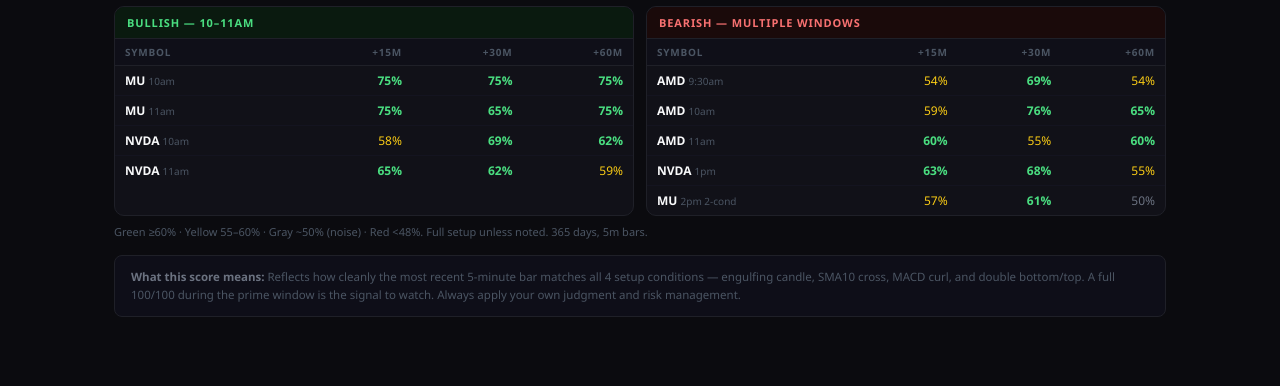
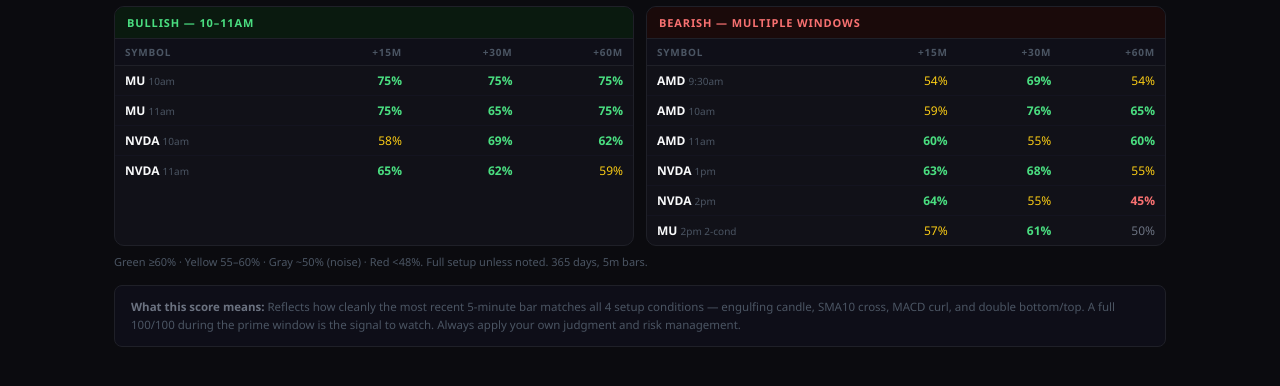
Before and after one commit to mrushjr21-blip/spy-grader, a Flask app: page / in a window 1280 px wide. Shown: the part 255-641 px from the top of the page. Run offline with Flask 3, Linux system fonts and the light colour scheme.

Commit message:
Add NVDA bearish 2pm prime window (64% WR at +15m)

```diff
--- a/app.py
+++ b/app.py
@@ -81,8 +81,9 @@ BACKTEST_STATS = {
     ("AMD",  "bearish",  9): {"wr_15m": 54, "wr_30m": 69, "wr_60m": 54, "avg_15m": "+0.00%", "avg_30m": "+0.32%", "avg_60m": "+0.70%", "mfe": "+1.28%", "note": "Best exit: +30m (69% win rate)"},
     ("AMD",  "bearish", 10): {"wr_15m": 59, "wr_30m": 76, "wr_60m": 65, "avg_15m": "+0.09%", "avg_30m": "+0.23%", "avg_60m": "+0.19%", "mfe": "+1.09%", "note": "Best exit: +30m (76% win rate)"},
     ("AMD",  "bearish", 11): {"wr_15m": 60, "wr_30m": 55, "wr_60m": 60, "avg_15m": "+0.12%", "avg_30m": "+0.12%", "avg_60m": "+0.11%", "mfe": "+0.66%", "note": "Similar edge at +15m & +60m"},
-    # NVDA full setup bearish (prime: 1pm)
+    # NVDA full setup bearish (prime: 1-2pm)
     ("NVDA", "bearish", 13): {"wr_15m": 63, "wr_30m": 68, "wr_60m": 55, "avg_15m": "+0.04%", "avg_30m": "+0.04%", "avg_60m": "+0.02%", "mfe": "+0.38%", "note": "Best exit: +30m (68% win rate)"},
+    ("NVDA", "bearish", 14): {"wr_15m": 64, "wr_30m": 55, "wr_60m": 45, "avg_15m": "+0.06%", "avg_30m": "+0.06%", "avg_60m": "-0.08%", "mfe": "+0.34%", "note": "Best exit: +15m (64% win rate)"},
     # MU 2-condition bearish (prime: 2pm)
     ("MU",   "engulf_bear", 14): {"wr_15m": 57, "wr_30m": 61, "wr_60m": 50, "avg_15m": "+0.05%", "avg_30m": "+0.16%", "avg_60m": "+0.02%", "mfe": "+0.73%", "note": "Best exit: +30m (61% win rate)"},
 }
@@ -687,15 +688,18 @@ def grade():
             result = score_afternoon_setup(sym_5m)
             if sym == "NVDA":
                 nvda_bear_hour = now_et.hour
-                result["in_window"] = nvda_bear_hour == 13
+                result["in_window"] = nvda_bear_hour in (13, 14)
                 if nvda_bear_hour == 13:
                     result["window_quality"] = "prime"
                     result["window_label"]   = "1pm — NVDA bearish prime window"
+                elif nvda_bear_hour == 14:
+                    result["window_quality"] = "prime"
+                    result["window_label"]   = "2pm — NVDA bearish prime window"
                 else:
                     result["window_quality"] = "avoid"
-                    result["window_label"]   = "Outside NVDA bearish window (prime: 1pm)"
+                    result["window_label"]   = "Outside NVDA bearish window (prime: 1–2pm)"
                     result["suppressed"]     = True
-                    result["prime_label"]    = "1pm ET"
+                    result["prime_label"]    = "1–2pm ET"
                     result["detected"]       = False
                     result["score"]          = 0
                     result["criteria"]       = []
--- a/templates/index.html
+++ b/templates/index.html
@@ -577,6 +577,12 @@
             <td style="padding:6px 10px;text-align:right;color:#4ade80;font-weight:600">63%</td>
             <td style="padding:6px 10px;text-align:right;color:#4ade80;font-weight:600">68%</td>
             <td style="padding:6px 10px;text-align:right;color:#facc15">55%</td>
+          </tr>
+          <tr style="border-bottom:1px solid #141420">
+            <td style="padding:6px 10px;font-weight:700;color:#f9fafb">NVDA <span style="font-size:10px;color:#4b5563;font-weight:400">2pm</span></td>
+            <td style="padding:6px 10px;text-align:right;color:#4ade80;font-weight:600">64%</td>
+            <td style="padding:6px 10px;text-align:right;color:#facc15">55%</td>
+            <td style="padding:6px 10px;text-align:right;color:#f87171;font-weight:600">45%</td>
           </tr>
           <tr>
             <td style="padding:6px 10px;font-weight:700;color:#f9fafb">MU <span style="font-size:10px;color:#4b5563;font-weight:400">2pm 2-cond</span></td>
```
